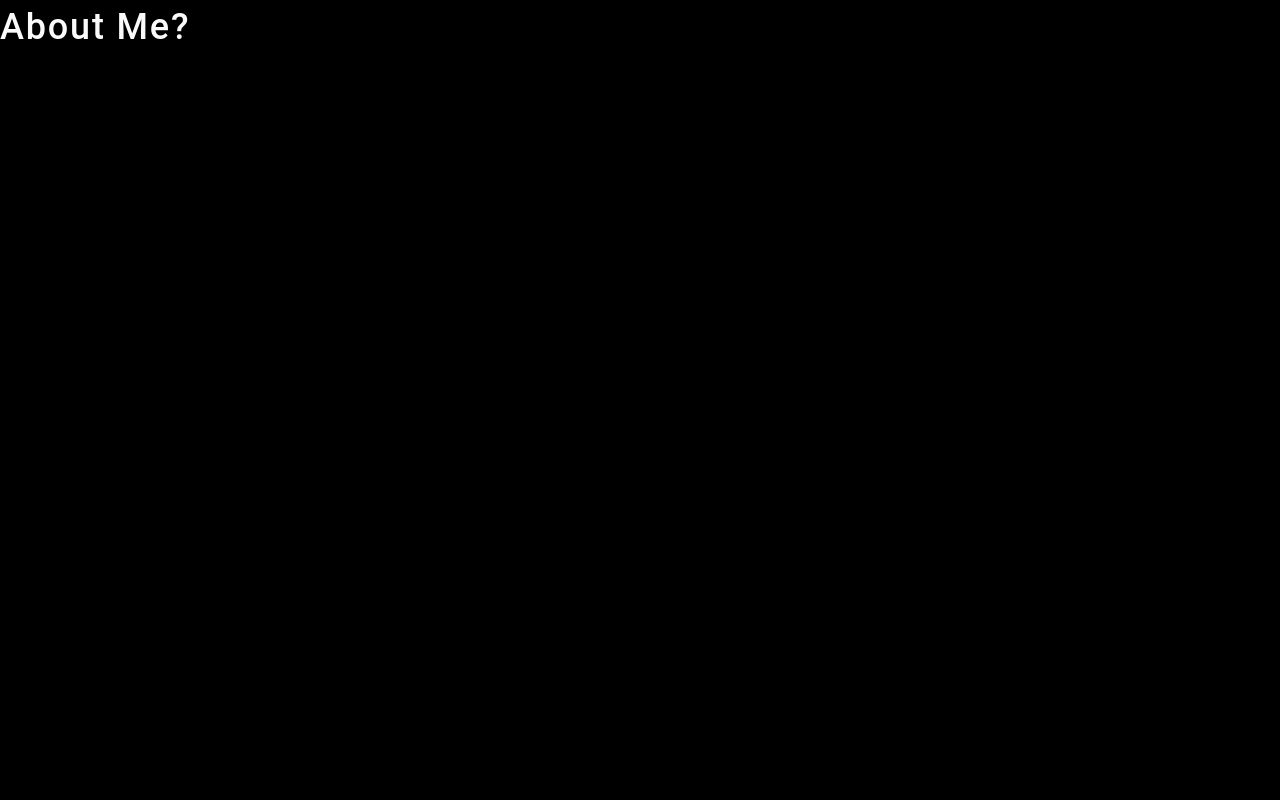
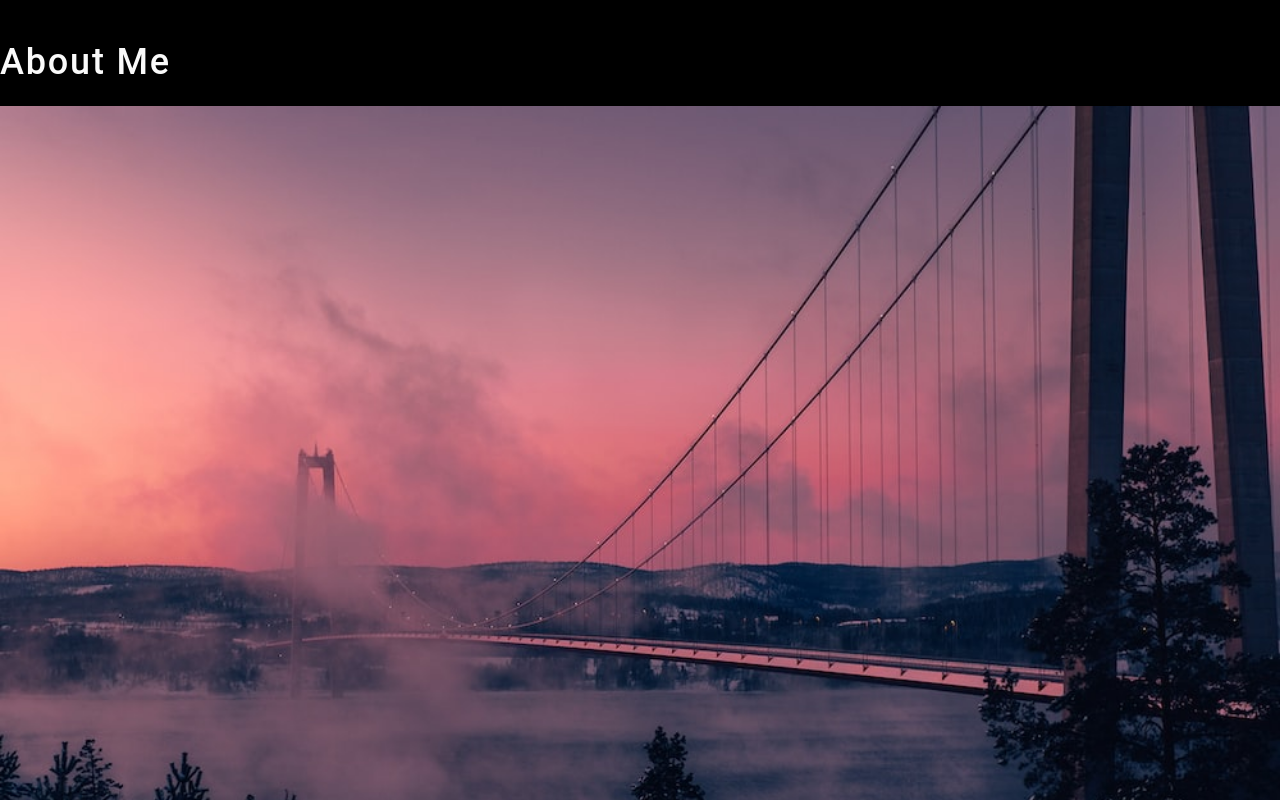
Before and after one commit to Knock410/React-Portfolio, a React (Create React App) app: page / in a window 1280 px wide. Shown: the top 800 px of the page. Built offline with nearby package versions, Linux system fonts and the light colour scheme; the HTML template or start-up script is replaced by a standard one.

Commit message:
cover-image added

```diff
--- a/src/components/About/index.js
+++ b/src/components/About/index.js
@@ -1,9 +1,11 @@
 import React from 'react';
+import coverImage from "../../assets/cover/cover-image.jpg";
 
 function About() {
   return (
-    <section>
-      <h1 id="about">About Me?</h1>
+    <section className='my-5'>
+      <h1 id="about">About Me</h1>
+      <img src={coverImage} className="my-2" style={{ width: "100%" }} alt="cover" />
     </section>
   );
 }
```
Also changed, not shown: src/assets/cover/cover-image.jpg, src/assets/cover/cover-image2.jpg (added).
